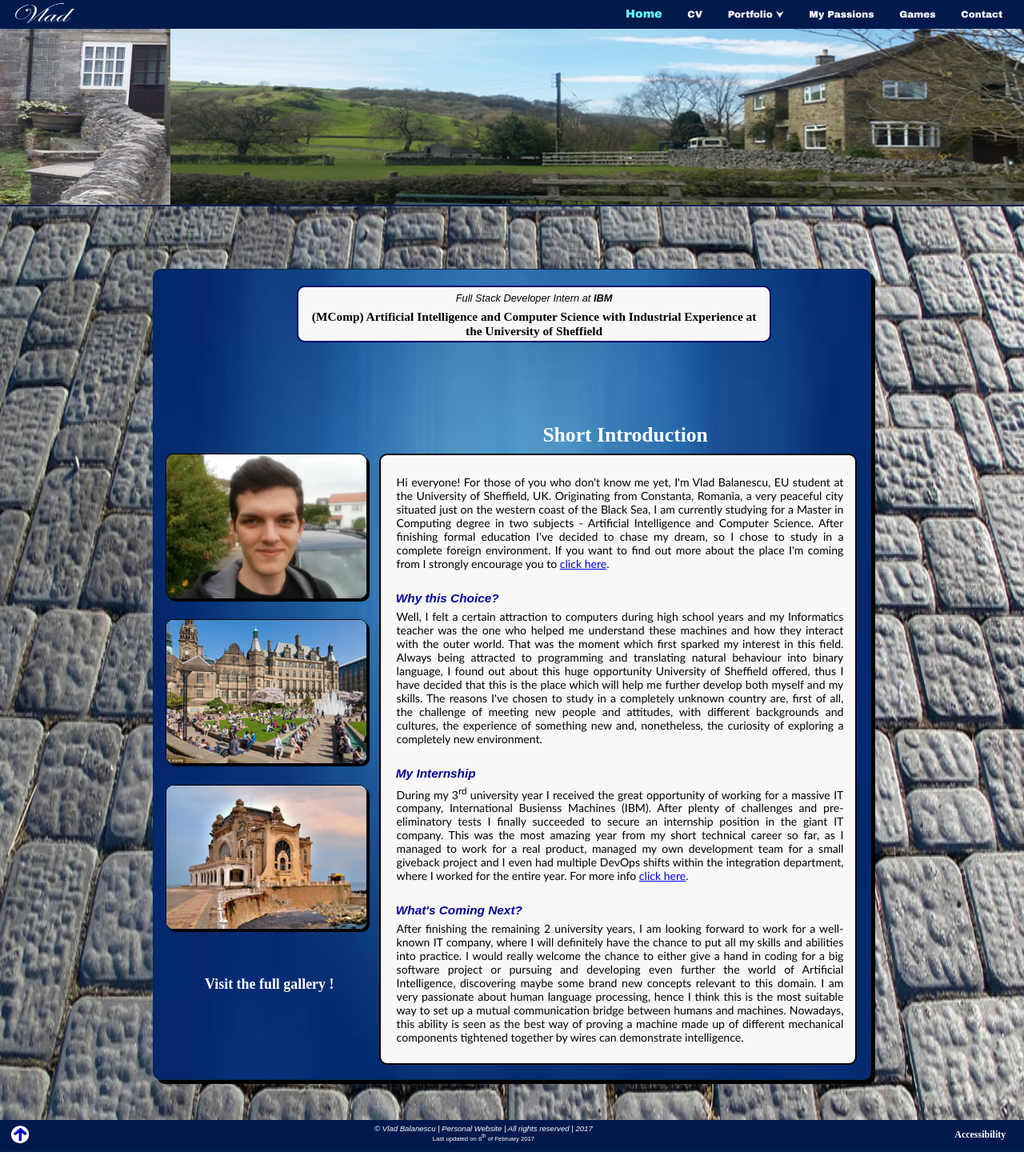
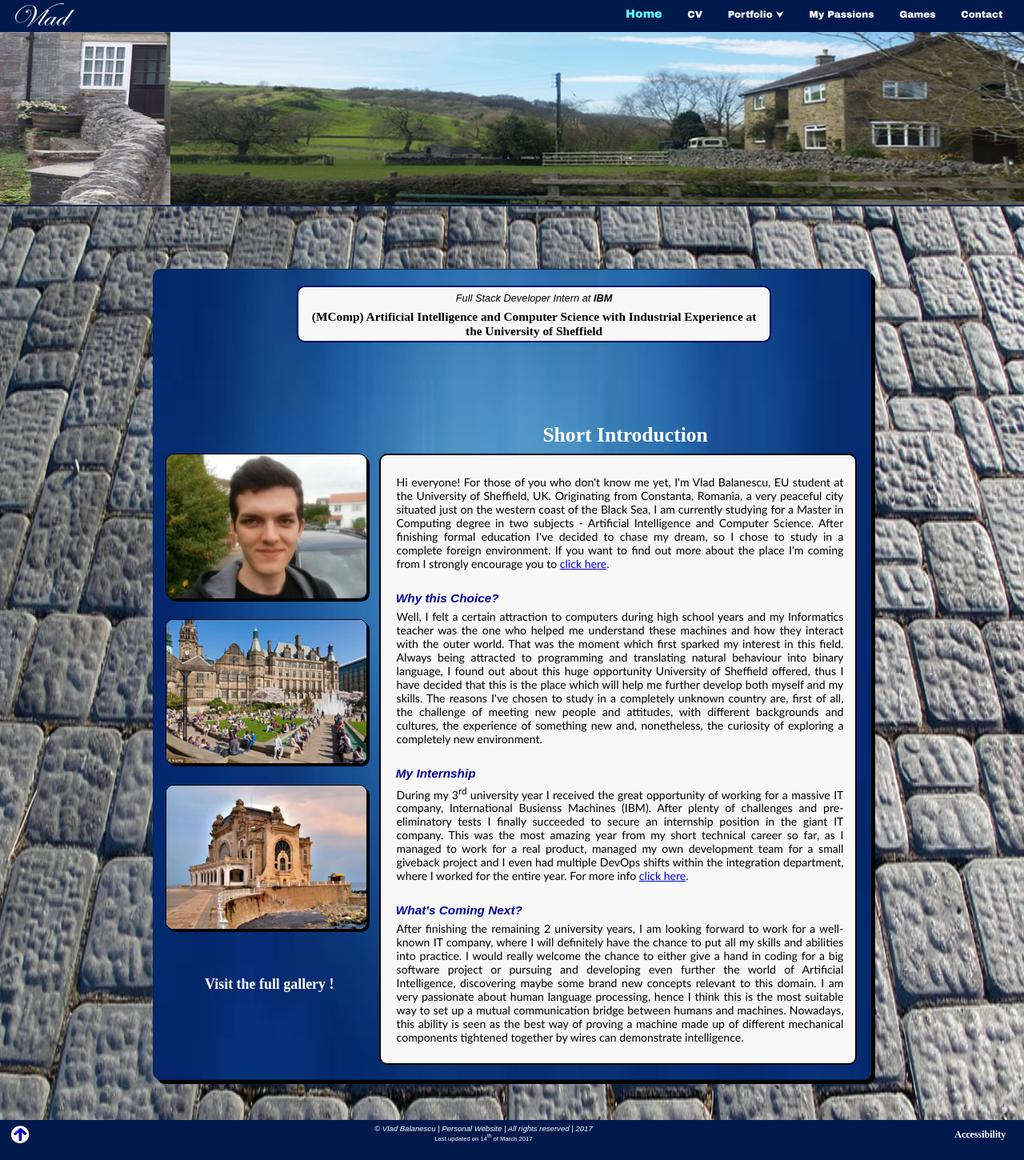
Before and after one commit to vladbalanescu/personalWebsite, a PHP site: page / in a window 1280 px wide. Shown: the whole page at 80% size. Run offline with PHP 8.4, Linux system fonts and the light colour scheme; some libraries are stand-ins or nearby versions.

Commit message:
Changed the date and dealt with resolution issues on navbar

```diff
--- a/Stylesheets/header&footer.css
+++ b/Stylesheets/header&footer.css
@@ -72,7 +72,8 @@
 
 #header {
     width: 100%;
-    height: 36px;
+    height: 40px;
+    min-height: 40px;
     background-color: #001a4d;
     position: fixed;
     z-index: 1000;
@@ -81,7 +82,7 @@
 #logoImage, #logoImageOnHome {
     margin: 0.3vw 0vw 0vw 1vw;
     width: 10vmin;
-    height: 25px;
+    height: 30px;
     -webkit-transition: 0.8s;
     -moz-transition: 0.8s;
     -o-transition: 0.8s;
@@ -168,8 +169,9 @@
 
 #footer {
     background-color: #001a4d;
-    height: 35px;
+    height: 45px;
     width: 100%;
+    min-height: 45px;
     bottom: 0;
     margin-top: 50px;
     padding-top: 5px;
--- a/accessibility.html
+++ b/accessibility.html
@@ -111,7 +111,7 @@
 			</ul>
 		</div>
 		<p id="footerText"> &copy; Vlad Balanescu | Personal Website | All rights reserved | 2017</p>
-		<p id="footerText2"> Last updated on 6<sup>th</sup> of February 2017</p>
+		<p id="footerText2"> Last updated on 14<sup>th</sup> of March 2017</p>
 	</div>
 
 </body>
--- a/contact.html
+++ b/contact.html
@@ -122,7 +122,7 @@
 			</ul>
 		</div>
 		<p id="footerText"> &copy; Vlad Balanescu | Personal Website | All rights reserved | 2017</p>
-		<p id="footerText2"> Last updated on 6<sup>th</sup> of February 2017</p>
+		<p id="footerText2"> Last updated on 14<sup>th</sup> of March 2017</p>
 	</div>
 </body>
 
--- a/cv.html
+++ b/cv.html
@@ -89,7 +89,7 @@
 				</ul>
 			</div>
 			<p id="footerText"> &copy; Vlad Balanescu | Personal Website | All rights reserved | 2017</p>
-			<p id="footerText2"> Last updated on 6<sup>th</sup> of February 2017</p>
+			<p id="footerText2"> Last updated on 14<sup>th</sup> of March 2017</p>
 		</div>
 
 	</div>
--- a/games.html
+++ b/games.html
@@ -107,7 +107,7 @@
 			</ul>
 		</div>
 		<p id="footerText"> &copy; Vlad Balanescu | Personal Website | All rights reserved | 2017</p>
-		<p id="footerText2"> Last updated on 6<sup>th</sup> of February 2017</p>
+		<p id="footerText2"> Last updated on 14<sup>th</sup> of March 2017</p>
 	</div>
 </body>
 
--- a/index.html
+++ b/index.html
@@ -153,7 +153,7 @@
 			</ul>
 		</div>
 		<p id="footerText"> &copy; Vlad Balanescu | Personal Website | All rights reserved | 2017</p>
-		<p id="footerText2"> Last updated on 6<sup>th</sup> of February 2017</p>
+		<p id="footerText2"> Last updated on 14<sup>th</sup> of March 2017</p>
 	</div>
 </body>
 
--- a/internship.html
+++ b/internship.html
@@ -135,7 +135,7 @@
 			</ul>
 		</div>
 		<p id="footerText"> &copy; Vlad Balanescu | Personal Website | All rights reserved | 2017</p>
-		<p id="footerText2"> Last updated on 6sup>th</sup> of February 2017</p>
+		<p id="footerText2"> Last updated on 14<sup>th</sup> of March 2017</p>
 	</div>
 
 </body>
--- a/passions.html
+++ b/passions.html
@@ -192,7 +192,7 @@
 			</ul>
 		</div>
 		<p id="footerText"> &copy; Vlad Balanescu | Personal Website | All rights reserved | 2017</p>
-		<p id="footerText2"> Last updated on 6<sup>th</sup> of February 2017</p>
+		<p id="footerText2"> Last updated on 14<sup>th</sup> of March 2017</p>
 	</div>
 
 	<!--Special script - needs to load after the html-->
--- a/portfolio1.html
+++ b/portfolio1.html
@@ -392,7 +392,7 @@
 			</ul>
 		</div>
 		<p id="footerText"> &copy; Vlad Balanescu | Personal Website | All rights reserved | 2017</p>
-		<p id="footerText2"> Last updated on 6<sup>th</sup> of February 2017</p>
+		<p id="footerText2"> Last updated on 14<sup>th</sup> of March 2017</p>
 	</div>
 
 </body>
--- a/portfolio2.html
+++ b/portfolio2.html
@@ -337,7 +337,7 @@
 			</ul>
 		</div>
 		<p id="footerText"> &copy; Vlad Balanescu | Personal Website | All rights reserved | 2017</p>
-		<p id="footerText2"> Last updated on 6<sup>th</sup> of February 2017</p>
+		<p id="footerText2"> Last updated on 14<sup>th</sup> of March 2017</p>
 	</div>
 
 </body>
```
